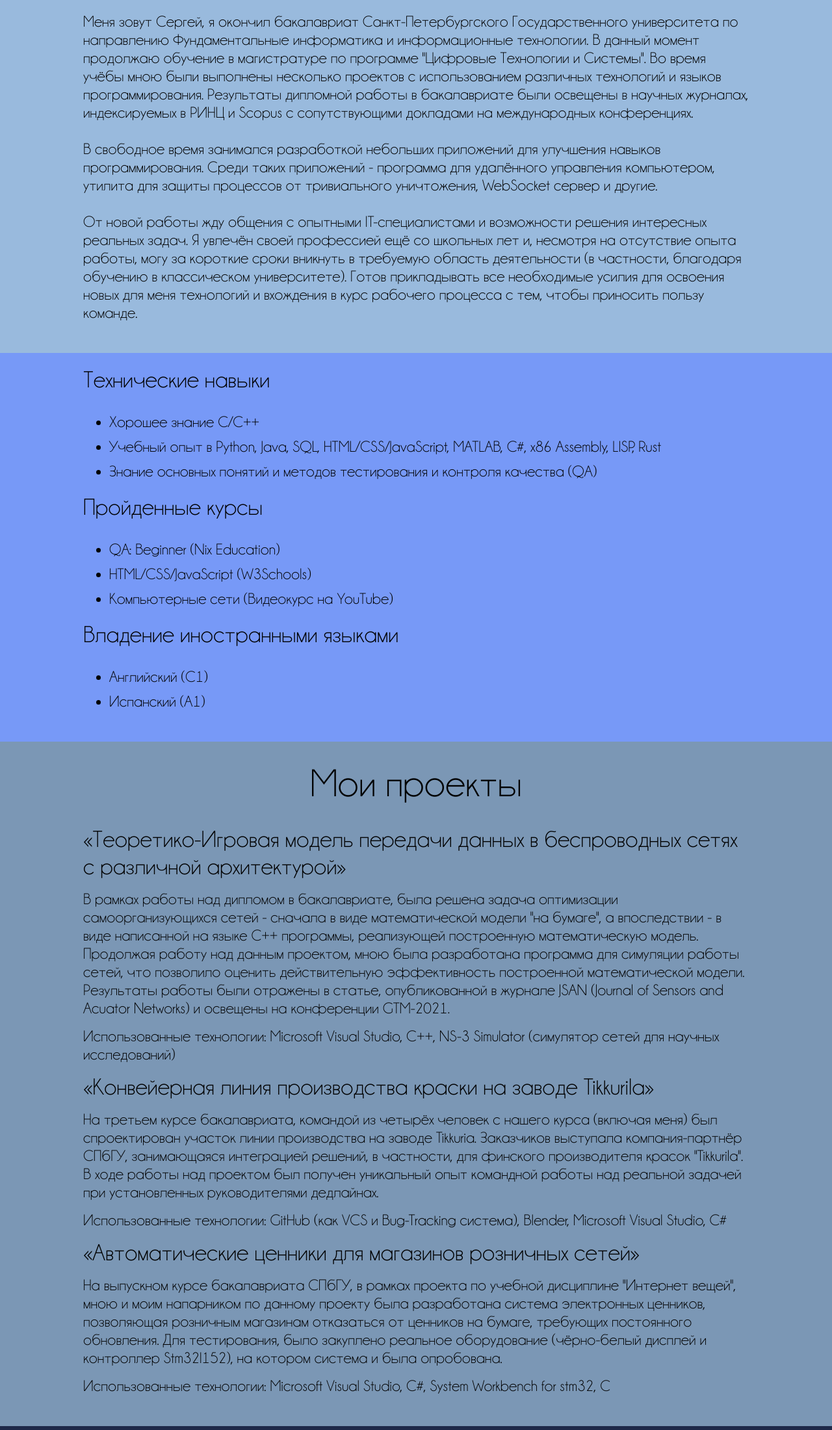
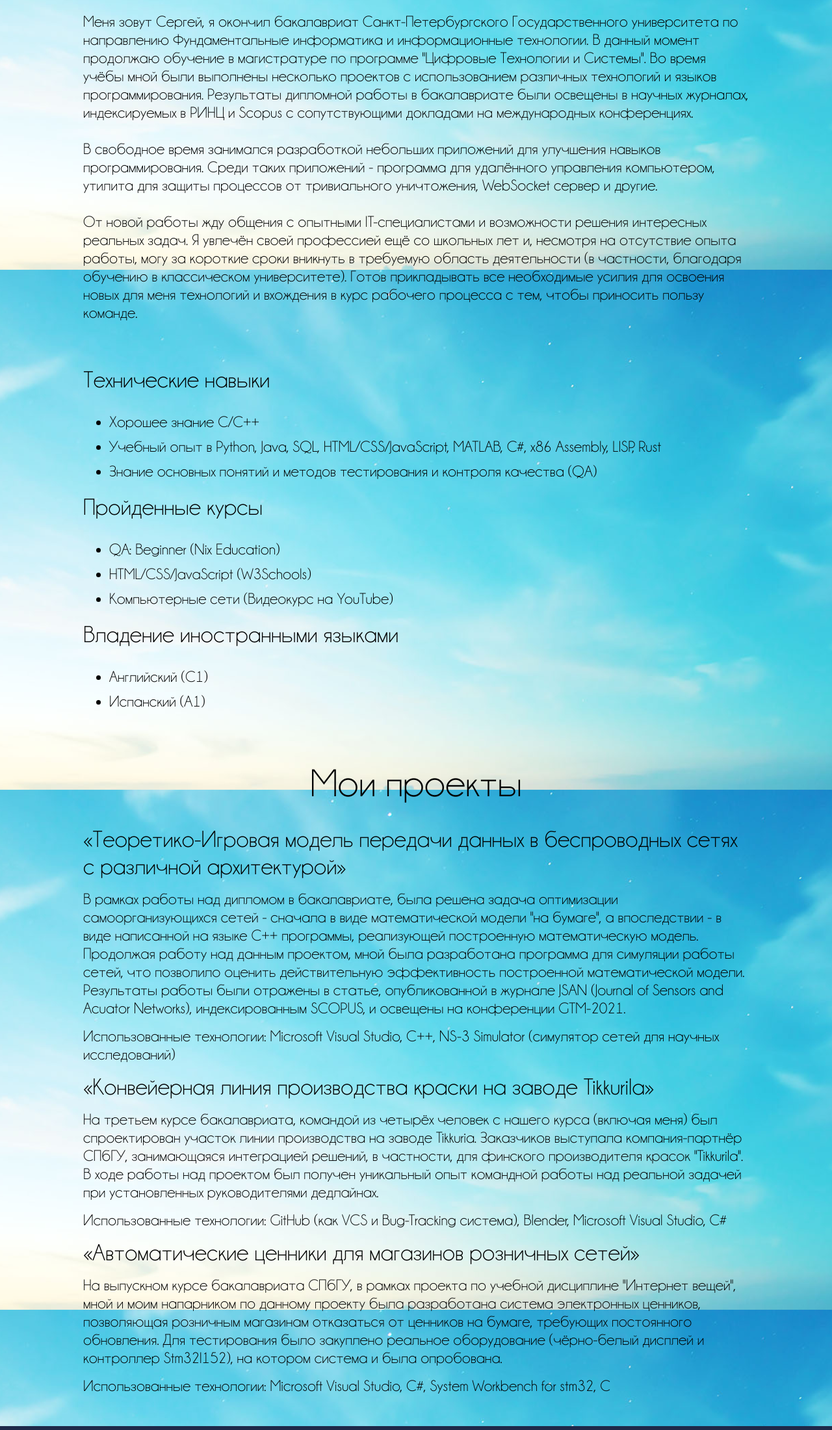
Before and after one commit to CrimsonRedRidingHood/portfolio, a plain HTML site: page index.html in a window 1280 px wide. Shown: the part 385-2585 px from the top of the page at 65% size. Drawn offline with Linux system fonts and the light colour scheme.

Commit message:
Background image added. A small grammar fix made.

```diff
--- a/index.html
+++ b/index.html
@@ -19,7 +19,7 @@
         </div>
         <div class="about-me">
             <h1>О себе</h1>
-            <span>Меня зовут Сергей, я окончил бакалавриат Санкт-Петербургского Государственного университета по направлению Фундаментальные информатика и информационные технологии. В данный момент продолжаю обучение в магистратуре по программе "Цифровые Технологии и Системы". Во время учёбы мною были выполнены несколько проектов с использованием различных технологий и языков программирования. Результаты дипломной работы в бакалавриате были освещены в научных журналах, индексируемых в РИНЦ и Scopus с сопутствующими докладами на международных конференциях.</span><br/><br/>
+            <span>Меня зовут Сергей, я окончил бакалавриат Санкт-Петербургского Государственного университета по направлению Фундаментальные информатика и информационные технологии. В данный момент продолжаю обучение в магистратуре по программе "Цифровые Технологии и Системы". Во время учёбы мной были выполнены несколько проектов с использованием различных технологий и языков программирования. Результаты дипломной работы в бакалавриате были освещены в научных журналах, индексируемых в РИНЦ и Scopus с сопутствующими докладами на международных конференциях.</span><br/><br/>
             <span>В свободное время занимался разработкой небольших приложений для улучшения навыков программирования. Среди таких приложений - программа для удалённого управления компьютером, утилита для защиты процессов от тривиального уничтожения, WebSocket сервер и другие.</span><br/><br/>
             <span>От новой работы жду общения с опытными IT-специалистами и возможности решения интересных реальных задач. Я увлечён своей профессией ещё со школьных лет и, несмотря на отсутствие опыта работы, могу за короткие сроки вникнуть в требуемую область деятельности (в частности, благодаря обучению в классическом университете). Готов прикладывать все необходимые усилия для освоения новых для меня технологий и вхождения в курс рабочего процесса с тем, чтобы приносить пользу команде.</span>
         </div>
@@ -46,7 +46,7 @@
             <h1>Мои проекты</h1>
 
             <span class="course-title">&laquo;Теоретико-Игровая модель передачи данных в беспроводных сетях с различной архитектурой&raquo;</span>
-            <span>В рамках работы над дипломом в бакалавриате, была решена задача оптимизации самоорганизующихся сетей - сначала в виде математической модели "на бумаге", а впоследствии - в виде написанной на языке C++ программы, реализующей построенную математическую модель.<br/>Продолжая работу над данным проектом, мною была разработана программа для симуляции работы сетей, что позволило оценить действительную эффективность построенной математической модели. Результаты работы были отражены в статье, опубликованной в журнале JSAN (Journal of Sensors and Acuator Networks) и освещены на конференции GTM-2021.</span>
+            <span>В рамках работы над дипломом в бакалавриате, была решена задача оптимизации самоорганизующихся сетей - сначала в виде математической модели "на бумаге", а впоследствии - в виде написанной на языке C++ программы, реализующей построенную математическую модель.<br/>Продолжая работу над данным проектом, мной была разработана программа для симуляции работы сетей, что позволило оценить действительную эффективность построенной математической модели. Результаты работы были отражены в статье, опубликованной в журнале JSAN (Journal of Sensors and Acuator Networks), индексированным SCOPUS, и освещены на конференции GTM-2021.</span>
             <span>Использованные технологии: Microsoft Visual Studio, C++, NS-3 Simulator (симулятор сетей для научных исследований)</span>
 
             <span class="course-title">&laquo;Конвейерная линия производства краски на заводе Tikkurila&raquo;</span>
@@ -54,7 +54,7 @@
             <span>Использованные технологии: GitHub (как VCS и Bug-Tracking система), Blender, Microsoft Visual Studio, C#</span>
 
             <span class="course-title">&laquo;Автоматические ценники для магазинов розничных сетей&raquo;</span>
-            <span>На выпускном курсе бакалавриата СПбГУ, в рамках проекта по учебной дисциплине "Интернет вещей", мною и моим напарником по данному проекту была разработана система электронных ценников, позволяющая розничным магазинам отказаться от ценников на бумаге, требующих постоянного обновления. Для тестирования, было закуплено реальное оборудование (чёрно-белый дисплей и контроллер Stm32l152), на котором система и была опробована.</span>
+            <span>На выпускном курсе бакалавриата СПбГУ, в рамках проекта по учебной дисциплине "Интернет вещей", мной и моим напарником по данному проекту была разработана система электронных ценников, позволяющая розничным магазинам отказаться от ценников на бумаге, требующих постоянного обновления. Для тестирования было закуплено реальное оборудование (чёрно-белый дисплей и контроллер Stm32l152), на котором система и была опробована.</span>
             <span>Использованные технологии: Microsoft Visual Studio, C#, System Workbench for stm32, C</span>
         </div>
         <footer>
--- a/style.css
+++ b/style.css
@@ -16,6 +16,11 @@ body
     text-align: left;
     margin: 0;
     color: #000000;
+
+    background-image: url(background.jpg);
+    background-attachment: fixed;
+    background-repeat: no-repeat;
+    background-size: cover;
 }
 
 div
@@ -65,23 +70,23 @@ h2
 
 .name-and-title
 {
-    background-color: #A9CAED;
+    /* background-color: #A9CAED; */
     padding-bottom: 1em;
 }
 
 .about-me
 {
-    background-color: #99BADD
+    /* background-color: #99BADD */
 }
 
 .skills-and-courses
 {
-    background-color: #7799F7;
+    /* background-color: #7799F7; */
 }
 
 .my-projects
 {
-    background-color: #7B97B5;
+    /* background-color: #7B97B5; */
 }
 
 .my-projects h1
```
Also changed, not shown: background.jpg (added).
